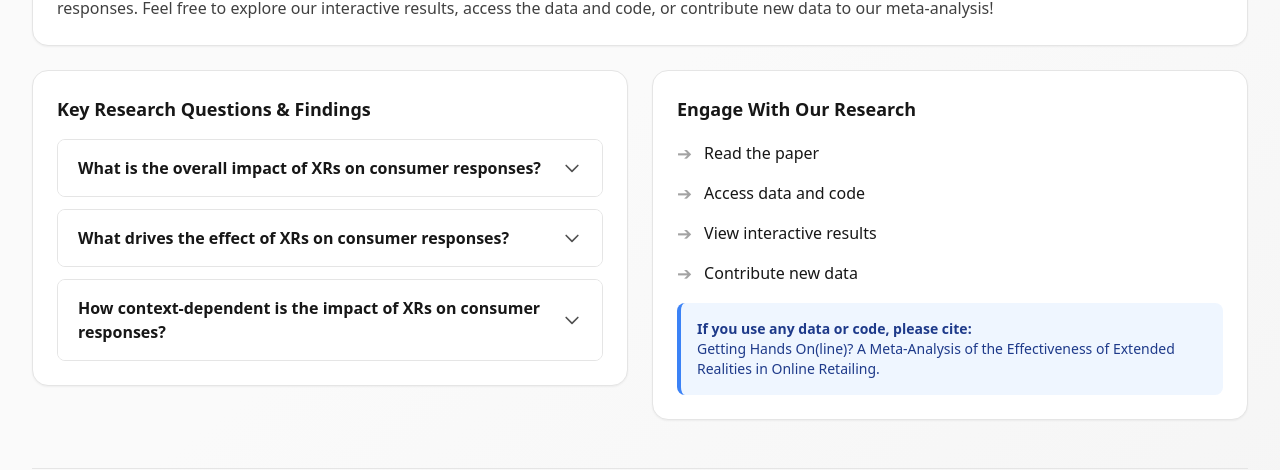
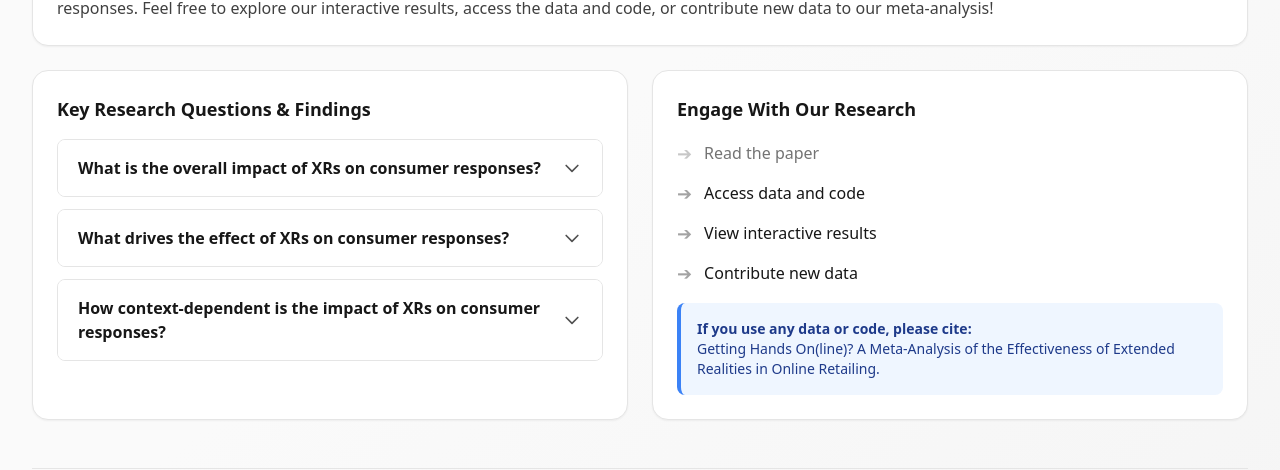
Before and after one commit to KU9197/LivingMetaRealities, a React (Create React App) app: page / in a window 1280 px wide. Shown: the part 401-871 px from the top of the page. Built offline with nearby package versions, Linux system fonts and the light colour scheme.

Commit message:
Refactor Card component and update Data and Landing pages to use Set for managing open states. Enhanced layout in Landing page for better alignment and accessibility. Updated download link in Data page for main dataset.

```diff
--- a/src/components/Card.tsx
+++ b/src/components/Card.tsx
@@ -4,14 +4,14 @@ type Props = PropsWithChildren<{ title?: ReactNode; actions?: ReactNode }>;
 
 export default function Card({ title, actions, children }: Props) {
   return (
-    <section className="rounded-2xl border border-neutral-200 bg-white p-5 sm:p-6 shadow-sm hover:shadow-md transition-shadow duration-300">
+    <section className="rounded-2xl border border-neutral-200 bg-white p-5 sm:p-6 shadow-sm hover:shadow-md transition-shadow duration-300 flex flex-col h-full w-full">
       {(title || actions) && (
         <header className="mb-4 flex items-center justify-between">
           {title && <h3 className="font-semibold text-neutral-900 text-lg">{title}</h3>}
           {actions}
         </header>
       )}
-      <div>{children}</div>
+      <div className="flex-1">{children}</div>
     </section>
   );
 }
--- a/src/pages/Data.tsx
+++ b/src/pages/Data.tsx
@@ -3,10 +3,18 @@ import Card from "../components/Card";
 import PageSection from "../components/Pagesection";
 
 export default function Data() {
-  const [openInfo, setOpenInfo] = useState<number | null>(null);
+  const [openInfo, setOpenInfo] = useState<Set<number>>(new Set());
 
   const toggleInfo = (index: number) => {
-    setOpenInfo(openInfo === index ? null : index);
+    setOpenInfo(prev => {
+      const newSet = new Set(prev);
+      if (newSet.has(index)) {
+        newSet.delete(index);
+      } else {
+        newSet.add(index);
+      }
+      return newSet;
+    });
   };
 
   return (
@@ -19,8 +27,8 @@ export default function Data() {
           <div className="flex flex-wrap gap-4 justify-center">
             <a
               className="inline-flex items-center gap-2 rounded-full bg-[#E4EDFF] border border-neutral-200 px-6 py-3 text-sm font-semibold text-neutral-900 hover:bg-[#d4dcef] transition-all duration-200 shadow-md hover:shadow-lg"
-              href="#"
-              download
+              href="/dataset/Dataset_MainNEW.xlsx"
+              download="DatasetMain.xlsx"
             >
               Download main dataset
             </a>
@@ -146,7 +154,7 @@ export default function Data() {
                 </h4>
                 <svg
                   className={`w-4 h-4 text-neutral-600 transition-transform duration-200 flex-shrink-0 ml-3 ${
-                    openInfo === 0 ? "rotate-180" : ""
+                    openInfo.has(0) ? "rotate-180" : ""
                   }`}
                   fill="none"
                   stroke="currentColor"
@@ -155,7 +163,7 @@ export default function Data() {
                   <path strokeLinecap="round" strokeLinejoin="round" strokeWidth={2} d="M19 9l-7 7-7-7" />
                 </svg>
               </button>
-              {openInfo === 0 && (
+              {openInfo.has(0) && (
                 <div className="px-4 py-3 bg-neutral-50 border-t border-neutral-200">
                   <p className="text-sm text-neutral-700 leading-relaxed">
                     Each row of the dataset represents an individual effect size. The effect sizes are nested within studies which are part of an overall paper.
@@ -176,7 +184,7 @@ export default function Data() {
                 </h4>
                 <svg
                   className={`w-4 h-4 text-neutral-600 transition-transform duration-200 flex-shrink-0 ml-3 ${
-                    openInfo === 1 ? "rotate-180" : ""
+                    openInfo.has(1) ? "rotate-180" : ""
                   }`}
                   fill="none"
                   stroke="currentColor"
@@ -185,7 +193,7 @@ export default function Data() {
                   <path strokeLinecap="round" strokeLinejoin="round" strokeWidth={2} d="M19 9l-7 7-7-7" />
                 </svg>
               </button>
-              {openInfo === 1 && (
+              {openInfo.has(1) && (
                 <div className="px-4 py-3 bg-neutral-50 border-t border-neutral-200">
                   <ul className="text-sm text-neutral-700 space-y-1">
                     <li>IDp = Paper ID</li>
@@ -210,7 +218,7 @@ export default function Data() {
                 </h4>
                 <svg
                   className={`w-4 h-4 text-neutral-600 transition-transform duration-200 flex-shrink-0 ml-3 ${
-                    openInfo === 2 ? "rotate-180" : ""
+                    openInfo.has(2) ? "rotate-180" : ""
                   }`}
                   fill="none"
                   stroke="currentColor"
@@ -219,7 +227,7 @@ export default function Data() {
                   <path strokeLinecap="round" strokeLinejoin="round" strokeWidth={2} d="M19 9l-7 7-7-7" />
                 </svg>
               </button>
-              {openInfo === 2 && (
+              {openInfo.has(2) && (
                 <div className="px-4 py-3 bg-neutral-50 border-t border-neutral-200">
                   <p className="text-sm text-neutral-700 leading-relaxed">
                     The main dataset contains all experimental studies reported in the main analyses in our manuscript. Specifically: 1) effect sizes and their variances for the impact of XRs on consumer responses, and 2) all variables of the theoretical moderators (e.g., type of XRs, brand familiarity, etc.) and methodological controls (e.g., paper and study characteristics). For the data of the correlational studies and the meta-SEM please visit our OSF page clicking "view all data and code" above.
--- a/src/pages/Landing.tsx
+++ b/src/pages/Landing.tsx
@@ -3,10 +3,18 @@ import Card from "../components/Card";
 import PageSection from "../components/Pagesection";
 
 export default function Landing() {
-  const [openQuestion, setOpenQuestion] = useState<number | null>(null);
+  const [openQuestion, setOpenQuestion] = useState<Set<number>>(new Set());
 
   const toggleQuestion = (index: number) => {
-    setOpenQuestion(openQuestion === index ? null : index);
+    setOpenQuestion(prev => {
+      const newSet = new Set(prev);
+      if (newSet.has(index)) {
+        newSet.delete(index);
+      } else {
+        newSet.add(index);
+      }
+      return newSet;
+    });
   };
 
   // Overview "effect size" mini-scale (matches paper summary styling)
@@ -34,8 +42,8 @@ export default function Landing() {
         </Card>
       </PageSection>
 
-      <div className="grid grid-cols-1 lg:grid-cols-2 gap-6">
-        <div className="lg:col-span-1">
+      <div className="grid grid-cols-1 lg:grid-cols-2 gap-6 items-stretch">
+        <div className="lg:col-span-1 flex">
           <Card title="Key Research Questions & Findings">
             <div className="space-y-3">
               {/* Question 1 */}
@@ -49,7 +57,7 @@ export default function Landing() {
                   </h3>
                   <svg
                     className={`w-5 h-5 text-neutral-600 transition-transform duration-200 flex-shrink-0 ml-3 ${
-                      openQuestion === 0 ? "rotate-180" : ""
+                      openQuestion.has(0) ? "rotate-180" : ""
                     }`}
                     fill="none"
                     stroke="currentColor"
@@ -58,7 +66,7 @@ export default function Landing() {
                     <path strokeLinecap="round" strokeLinejoin="round" strokeWidth={2} d="M19 9l-7 7-7-7" />
                   </svg>
                 </button>
-                {openQuestion === 0 && (
+                {openQuestion.has(0) && (
                   <div className="px-5 py-4 bg-neutral-50 border-t border-neutral-200">
                     <div className="bg-white rounded-lg p-6 border border-neutral-200">
                       <div className="mb-4">
@@ -126,7 +134,7 @@ export default function Landing() {
                   </h3>
                   <svg
                     className={`w-5 h-5 text-neutral-600 transition-transform duration-200 flex-shrink-0 ml-3 ${
-                      openQuestion === 1 ? "rotate-180" : ""
+                      openQuestion.has(1) ? "rotate-180" : ""
                     }`}
                     fill="none"
                     stroke="currentColor"
@@ -135,7 +143,7 @@ export default function Landing() {
                     <path strokeLinecap="round" strokeLinejoin="round" strokeWidth={2} d="M19 9l-7 7-7-7" />
                   </svg>
                 </button>
-                {openQuestion === 1 && (
+                {openQuestion.has(1) && (
                   <div className="px-5 py-4 bg-neutral-50 border-t border-neutral-200">
                     <div className="text-neutral-700 space-y-2">
                       <p>XRs <strong>increase mental simulation</strong> and <strong>allow for information assessment</strong>.</p>
@@ -156,7 +164,7 @@ export default function Landing() {
                   </h3>
                   <svg
                     className={`w-5 h-5 text-neutral-600 transition-transform duration-200 flex-shrink-0 ml-3 ${
-                      openQuestion === 2 ? "rotate-180" : ""
+                      openQuestion.has(2) ? "rotate-180" : ""
                     }`}
                     fill="none"
                     stroke="currentColor"
@@ -165,7 +173,7 @@ export default function Landing() {
                     <path strokeLinecap="round" strokeLinejoin="round" strokeWidth={2} d="M19 9l-7 7-7-7" />
                   </svg>
                 </button>
-                {openQuestion === 2 && (
+                {openQuestion.has(2) && (
                   <div className="px-5 py-4 bg-neutral-50 border-t border-neutral-200">
                     <div className="text-neutral-700 space-y-2">
                     <p><span className="text-green-600 font-semibold">Factors strengthening effect:</span> including overlay elements, targeting experiential shoppers</p>
@@ -179,19 +187,18 @@ export default function Landing() {
           </Card>
         </div>
 
-        <div className="lg:col-span-1">
+        <div className="lg:col-span-1 flex">
           <Card title="Engage With Our Research">
             <div className="space-y-4">
               <div className="space-y-3">
-                <a
-                  className="group flex items-center gap-3 text-base font-medium text-neutral-900 hover:text-neutral-600 transition-colors"
-                  href="#"
-                  target="_blank"
-                  rel="noopener noreferrer"
+                <button
+                  className="group flex items-center gap-3 text-base font-medium text-neutral-900 hover:text-neutral-600 transition-colors cursor-not-allowed opacity-60"
+                  disabled
+                  aria-label="Read the paper (link coming soon)"
                 >
                   <span className="text-lg text-neutral-400 group-hover:text-neutral-600 transition-colors">➔</span>
                   Read the paper
-                </a>
+                </button>
                 <a
                   className="group flex items-center gap-3 text-base font-medium text-neutral-900 hover:text-neutral-600 transition-colors"
                   href="https://osf.io/nt9hv/?view_only=4f25bbfbe08e47afb1e931e2c4f3e0d7"
```
Also changed, not shown: 1 other file (tests, documents, lock files or other folders).
